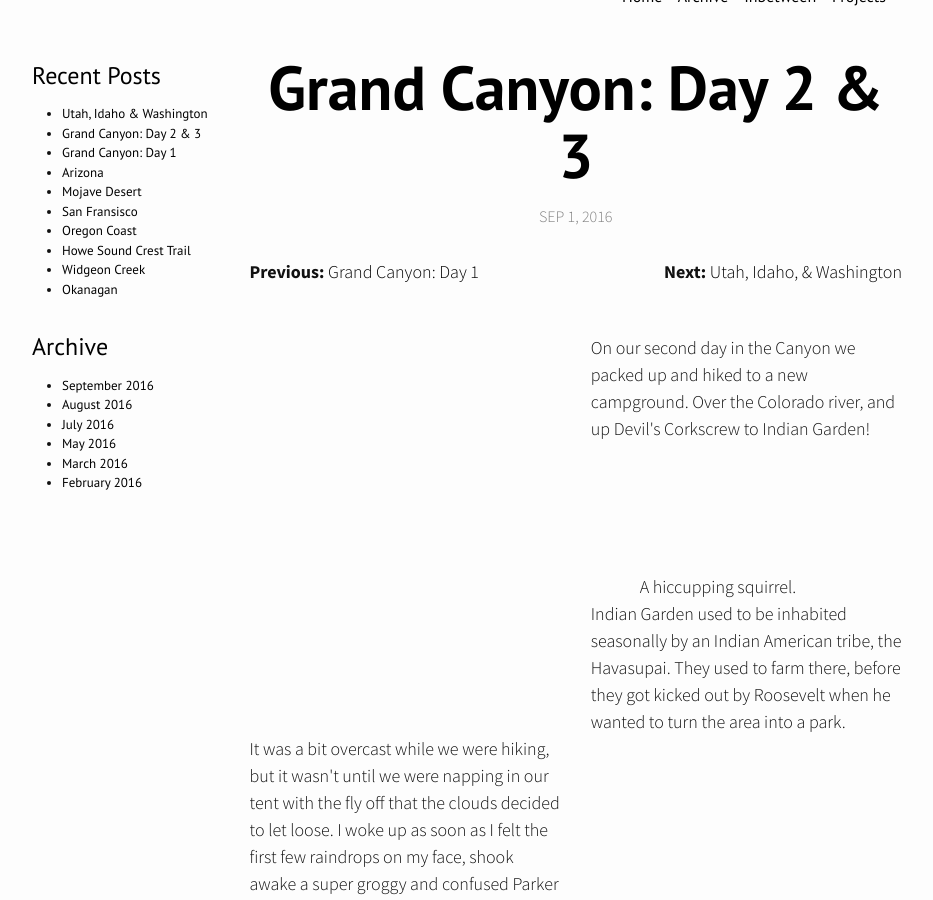
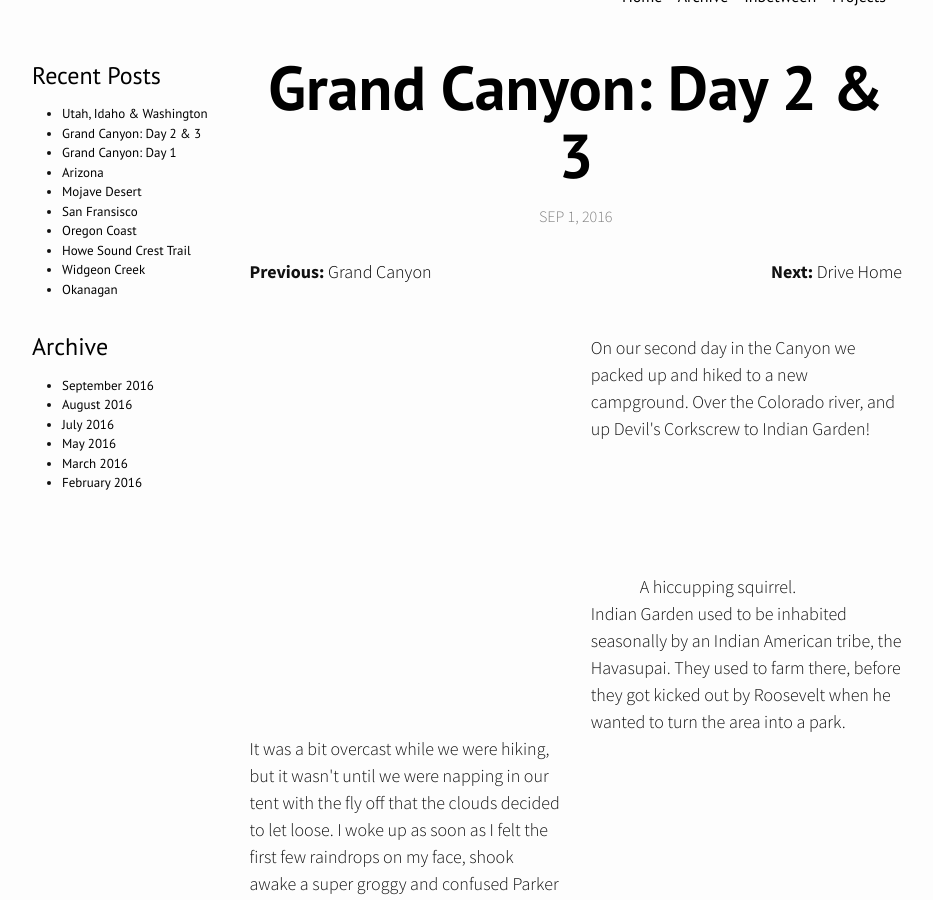
Before and after one commit to calthomson/calthomson.github.io, a Jekyll site: the page built from _posts/2016-09-01-grand_canyon_2.markdown, in a window 1280 px wide and 900 px high, scrolled down 368 px. Shown: the whole window, without its empty margins (178-1111 px from the left). Built offline with Jekyll 4.4.1, drawn with Linux system fonts in a browser that asks for light colours; nearby versions of some CDN libraries; comment, search, counter and statistics services are not loaded; some of the changed text lies outside the part shown.

Commit message:
Changed length of next, previous

```diff
--- a/_posts/2016-08-30-arizona.markdown
+++ b/_posts/2016-08-30-arizona.markdown
@@ -8,7 +8,7 @@ description: "A visit to Arizona's second biggest tourist attraction"
 ---
 
 <div class="previous-post"><b>Previous: </b><a href= "{{ site.baseurl }}/2016/08/29/mojave.html"><div class="post-chain-link">Mojave Desert</div></a></div>
-<div class="next-post"><b>Next: </b><a href="{{ site.baseurl }}/2016/08/31/grand-canyon.html"><div class="post-chain-link">Grand Canyon: Day 1</div></a></div><br>
+<div class="next-post"><b>Next: </b><a href="{{ site.baseurl }}/2016/08/31/grand-canyon.html"><div class="post-chain-link">Grand Canyon</div></a></div><br>
 
 <div class="row vertical-align">
 	<div class="col-sm-6 col-xs-12">
@@ -87,5 +87,5 @@ description: "A visit to Arizona's second biggest tourist attraction"
 -Cal & Parker
 
 <div class="previous-post"><b>Previous: </b><a href= "{{ site.baseurl }}/2016/08/29/mojave.html"><div class="post-chain-link">Mojave Desert</div></a></div>
-<div class="next-post"><b>Next: </b><a href="{{ site.baseurl }}/2016/08/31/grand-canyon.html"><div class="post-chain-link">Grand Canyon: Day 1</div></a></div>
+<div class="next-post"><b>Next: </b><a href="{{ site.baseurl }}/2016/08/31/grand-canyon.html"><div class="post-chain-link">Grand Canyon</div></a></div>
 <br>
--- a/_posts/2016-08-31-grand-canyon.markdown
+++ b/_posts/2016-08-31-grand-canyon.markdown
@@ -8,7 +8,7 @@ description: "First day in the Grand Canyon: The Descent"
 ---
 
 <div class="previous-post"><b>Previous: </b><a href= "{{ site.baseurl }}/2016/08/30/arizona.html"><div class="post-chain-link">Arizona</div></a></div>
-<div class="next-post"><b>Next: </b><a href="{{ site.baseurl }}/2016/09/01/grand_canyon_2.html"><div class="post-chain-link">Grand Canyon: Day 2 & 3</div></a></div><br>
+<div class="next-post"><b>Next: </b><a href="{{ site.baseurl }}/2016/09/01/grand_canyon_2.html"><div class="post-chain-link">Grand Canyon Cont.</div></a></div><br>
 
 <a href="http://res.cloudinary.com/vegemitesoup/image/upload/v1473912580/grand_canyon_day_1/0.jpg"><img class="lazy" data-original="http://res.cloudinary.com/vegemitesoup/image/upload/v1473912580/grand_canyon_day_1/0.jpg" /></a>
 
@@ -124,5 +124,5 @@ We started hiking at 10AM, precisely when the signs around the canyon warn peopl
 -Cal & Parker
 
 <div class="previous-post"><b>Previous: </b><a href= "{{ site.baseurl }}/2016/08/30/arizona.html"><div class="post-chain-link">Arizona</div></a></div>
-<div class="next-post"><b>Next: </b><a href="{{ site.baseurl }}/2016/09/01/grand_canyon_2.html"><div class="post-chain-link">Grand Canyon: Day 2 & 3</div></a></div>
+<div class="next-post"><b>Next: </b><a href="{{ site.baseurl }}/2016/09/01/grand_canyon_2.html"><div class="post-chain-link">Grand Canyon Cont.</div></a></div>
 <br>
--- a/_posts/2016-09-01-grand_canyon_2.markdown
+++ b/_posts/2016-09-01-grand_canyon_2.markdown
@@ -7,8 +7,8 @@ thumbnail: "http://res.cloudinary.com/vegemitesoup/image/upload/v1473960193/gran
 description: "Hiking through the Grand Canyon, continued. Devil's Corkcrew, Plateau Point and the climb out."
 ---
 
-<div class="previous-post"><b>Previous: </b><a href= "{{ site.baseurl }}/2016/08/31/grand-canyon.html"><div class="post-chain-link">Grand Canyon: Day 1</div></a></div>
-<div class="next-post"><b>Next: </b><a href="{{ site.baseurl }}/2016/09/03/utah_idaho_washington.html"><div class="post-chain-link">Utah, Idaho, & Washington</div></a></div><br>
+<div class="previous-post"><b>Previous: </b><a href= "{{ site.baseurl }}/2016/08/31/grand-canyon.html"><div class="post-chain-link">Grand Canyon</div></a></div>
+<div class="next-post"><b>Next: </b><a href="{{ site.baseurl }}/2016/09/03/utah_idaho_washington.html"><div class="post-chain-link">Drive Home</div></a></div><br>
 
 <a href="http://res.cloudinary.com/vegemitesoup/image/upload/v1473960193/grand_canyon_day_2/0.jpg"><img class="lazy" data-original="http://res.cloudinary.com/vegemitesoup/image/upload/v1473960193/grand_canyon_day_2/0.jpg" /></a>
 
@@ -120,6 +120,6 @@ Down to the bottom, back up to the top, through sunburn and rain storm, bubonic
 
 -Cal & Parker
 
-<div class="previous-post"><b>Previous: </b><a href= "{{ site.baseurl }}/2016/08/31/grand-canyon.html"><div class="post-chain-link">Grand Canyon: Day 1</div></a></div>
-<div class="next-post"><b>Next: </b><a href="{{ site.baseurl }}/2016/09/03/utah_idaho_washington.html"><div class="post-chain-link">Utah, Idaho, & Washington</div></a></div>
+<div class="previous-post"><b>Previous: </b><a href= "{{ site.baseurl }}/2016/08/31/grand-canyon.html"><div class="post-chain-link">Grand Canyon</div></a></div>
+<div class="next-post"><b>Next: </b><a href="{{ site.baseurl }}/2016/09/03/utah_idaho_washington.html"><div class="post-chain-link">Drive Home</div></a></div>
 <br>
```
